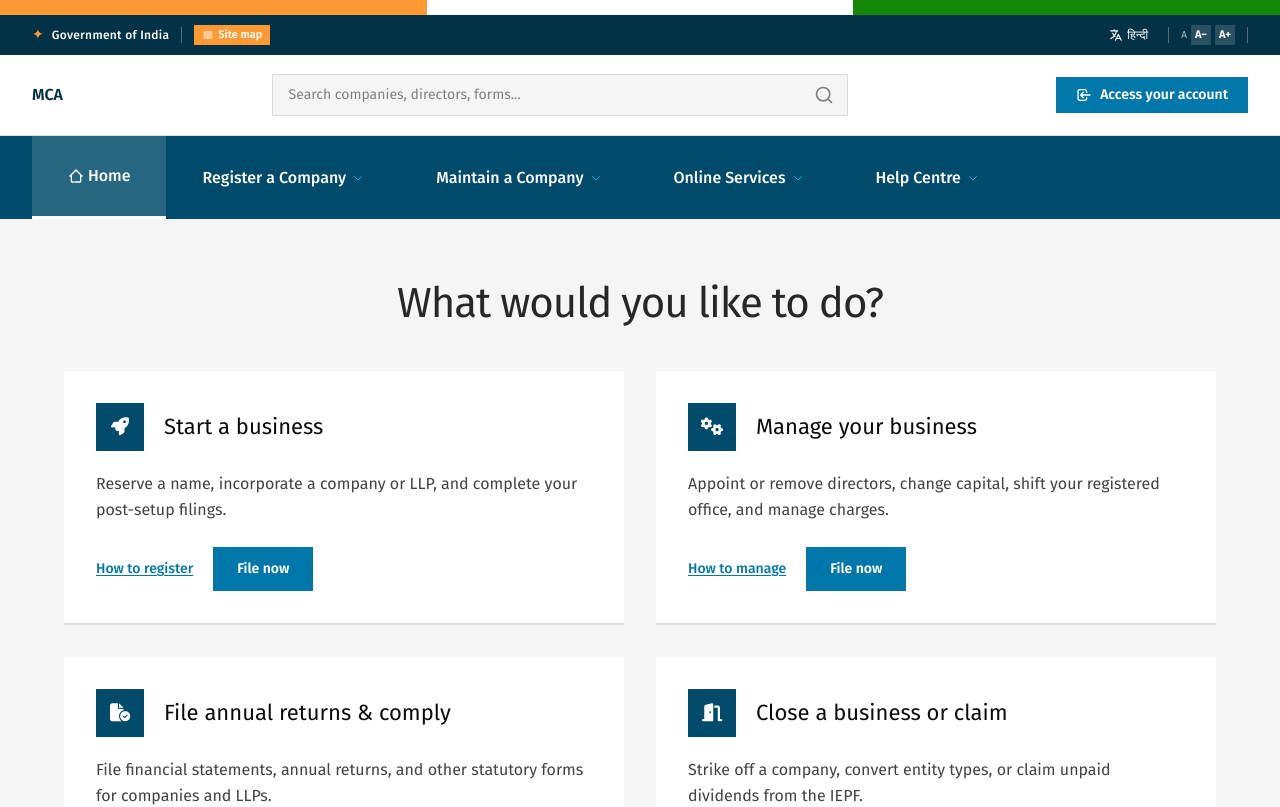
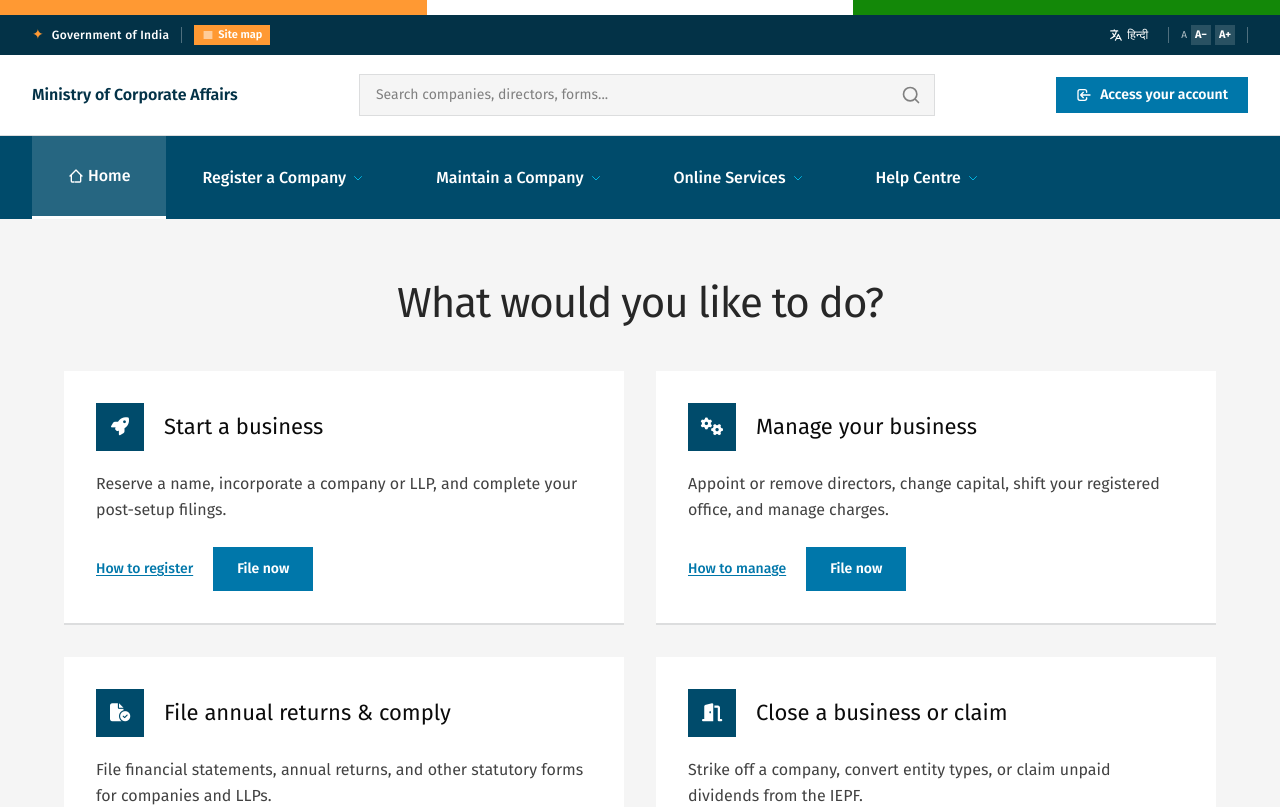
Before and after one commit to AXEUS5346/bwmi, a React (Vite) app: page / in a window 1280 px wide. Shown: the top 807 px of the page. Built offline with nearby package versions, Linux system fonts and the light colour scheme.

Commit message:
Update header brand text to Ministry of Corporate Affairs

```diff
--- a/src/components/Header.jsx
+++ b/src/components/Header.jsx
@@ -152,7 +152,7 @@
         <div className="max-w-[79rem] mx-auto px-4 sm:px-6 flex items-center justify-between h-16 sm:h-20 gap-4">
           {/* Left: Logo + Title */}
           <Link to="/" className="flex items-center gap-3 shrink-0">
-            <span className="text-sm sm:text-base font-semibold text-nzDarkTeal">MCA</span>
+            <span className="text-sm sm:text-base font-semibold text-nzDarkTeal">Ministry of Corporate Affairs</span>
           </Link>
 
           {/* Center: Search Bar */}
```
